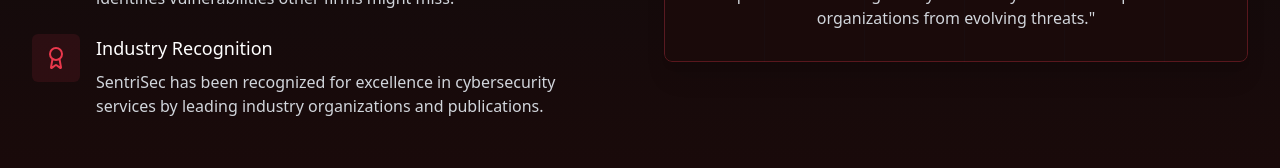
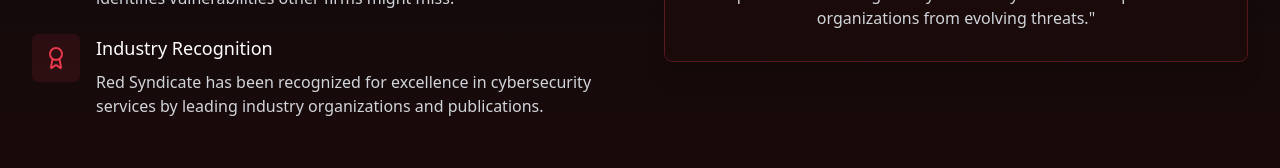
Before and after one commit to AhmedEl-Rayes/RSS, a React (Vite) app: page /about in a window 1280 px wide. Shown: the part 583-751 px from the top of the page. Built offline with nearby package versions, Linux system fonts and the light colour scheme.

Commit message:
Visual edit in Lovable
Edited UI in Lovable

```diff
--- a/src/components/AboutSection.tsx
+++ b/src/components/AboutSection.tsx
@@ -53,9 +53,7 @@ export const AboutSection = () => {
                 </div>
                 <div>
                   <h4 className="text-lg font-medium text-white">Industry Recognition</h4>
-                  <p className="mt-2 text-gray-300">
-                    SentriSec has been recognized for excellence in cybersecurity services by leading industry organizations and publications.
-                  </p>
+                  <p className="mt-2 text-gray-300">Red Syndicate has been recognized for excellence in cybersecurity services by leading industry organizations and publications.</p>
                 </div>
               </div>
             </div>
```
